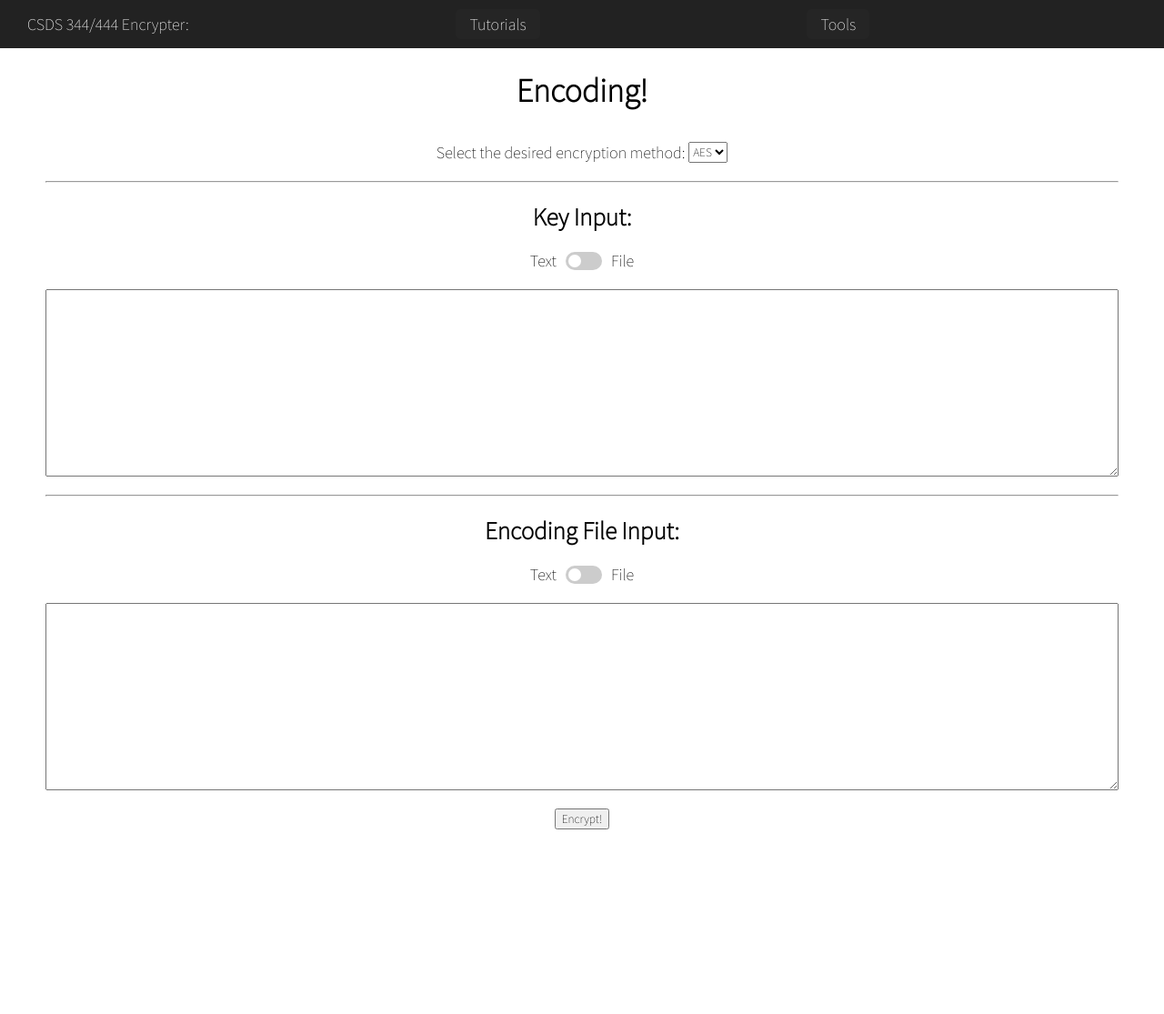
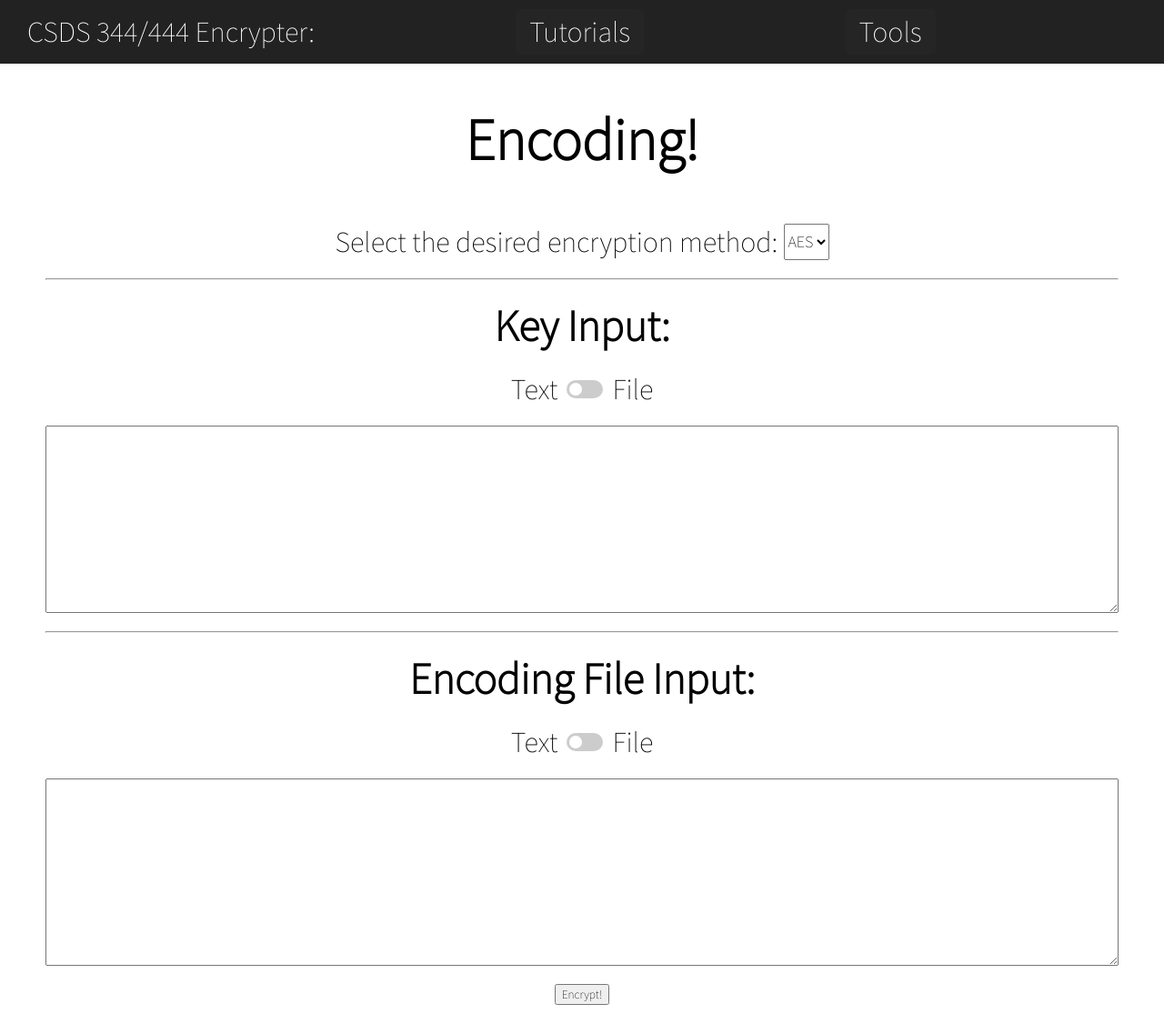
Before and after one commit to kxz167/csds444-final-project, a Django app: page /tools/encode/ in a window 1280 px wide. Shown: the whole page at 91% size. Before the commit the page ends 912 px from the top, so only its background shows below. Run offline with Django 3.2, Linux system fonts and the light colour scheme.

Commit message:
Updated styling

```diff
--- a/ui/cryptography/static/cryptography/style.css
+++ b/ui/cryptography/static/cryptography/style.css
@@ -1,7 +1,6 @@
 @import url('https://fonts.googleapis.com/css2?family=Source+Sans+Pro:wght@200&display=swap');
 
 body {
-
 }
 
 form{
--- a/ui/cryptography/static/global-styles.css
+++ b/ui/cryptography/static/global-styles.css
@@ -17,3 +17,16 @@ h1,h2,h3,h4,h5,h6 {
 button, select {
     font-family: inherit;
 }
+
+@media screen and (min-width: 1000px){
+    body{
+        font-size: xx-large;
+    }
+    textarea{
+        font-size:larger;
+    }
+
+    select, option{
+        font-size:large;
+    }
+}
--- a/ui/cryptography/static/navbar.css
+++ b/ui/cryptography/static/navbar.css
@@ -27,6 +27,8 @@
     padding: 5px 15px;
     border-radius: 5px;
     background-color: #252525;
+    display:flex;
+    align-items: center;
 }
 
 .nav-item:hover{
```
